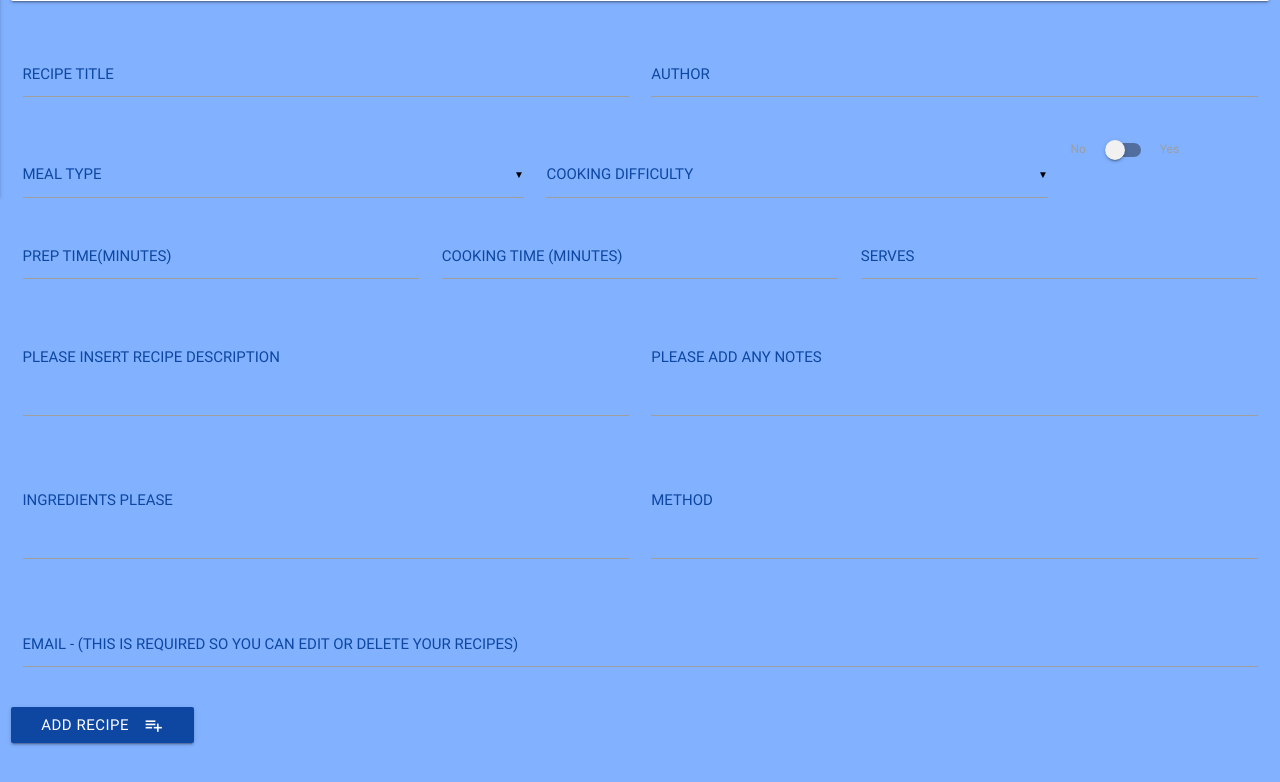
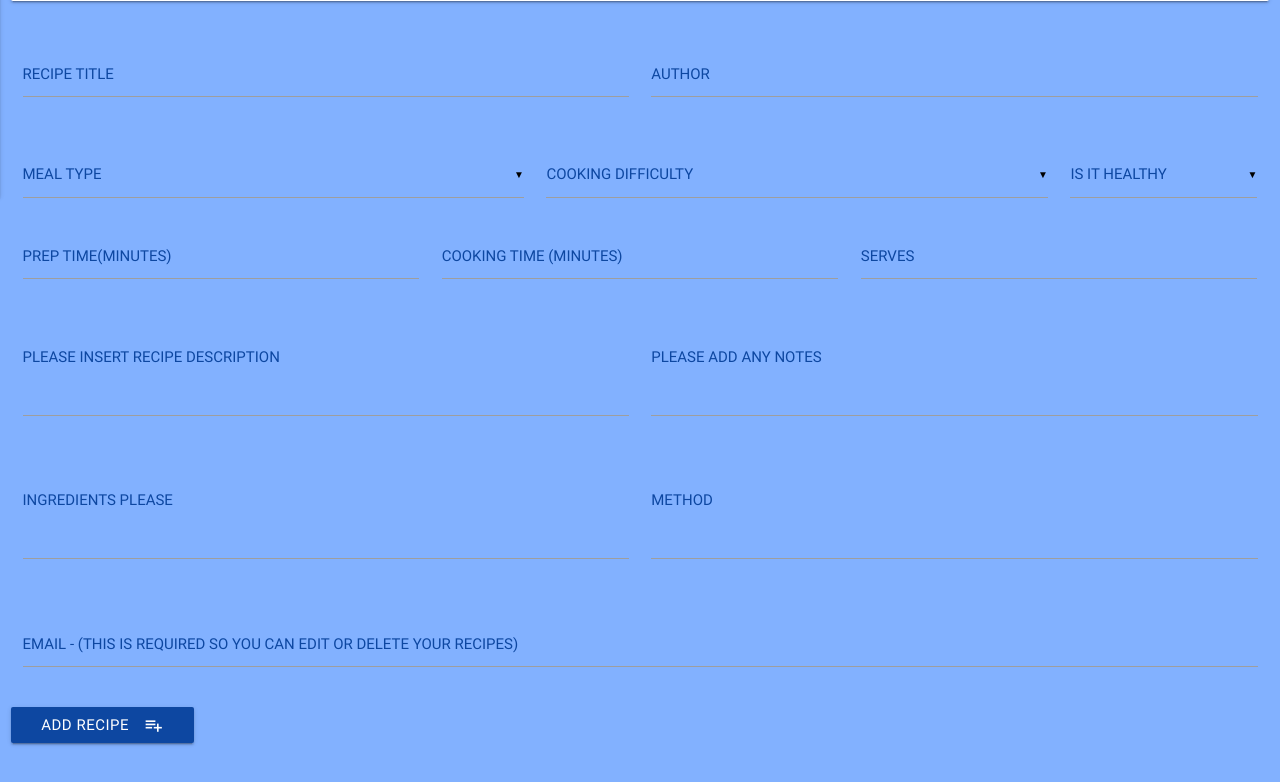
Before and after one commit to jjackson19862017/Milestone4_Recipes, a Flask app: page /add_recipe in a window 1280 px wide. Shown: the part 663-1445 px from the top of the page. Run offline with Flask 2, Linux system fonts and the light colour scheme; data that the repository does not hold is empty; some libraries are stand-ins or nearby versions.

Commit message:
Added Comments to HTML code

```diff
--- a/app.py
+++ b/app.py
@@ -25,7 +25,8 @@ def view_recipes():
 def add_recipe():
     the_difficulty = mongo.db.difficulty.find()
     the_meal_type = mongo.db.mealtype.find()
-    return render_template("addrecipe.html", difficulty = the_difficulty, mealtype = the_meal_type,  page_title="ADD RECIPE")
+    the_healthy = mongo.db.healthy.find()
+    return render_template("addrecipe.html", difficulty = the_difficulty, mealtype = the_meal_type,healthy=the_healthy,  page_title="ADD RECIPE")
 
 @app.route('/insert_recipe', methods=['POST'])
 def insert_recipe():
@@ -38,7 +39,8 @@ def edit_recipe(recipe_id):
     the_recipe =  mongo.db.recipes.find_one({"_id": ObjectId(recipe_id)})
     the_difficulty = mongo.db.difficulty.find()
     the_meal_type = mongo.db.mealtype.find()
-    return render_template('editrecipe.html', recipe=the_recipe, difficulty = the_difficulty, mealtype = the_meal_type, page_title="EDIT RECIPE")
+    the_healthy = mongo.db.healthy.find()
+    return render_template('editrecipe.html', recipe=the_recipe, difficulty = the_difficulty, mealtype = the_meal_type, healthy=the_healthy,page_title="EDIT RECIPE")
 
 @app.route('/update_recipe/<recipe_id>', methods=["POST"])
 def update_recipe(recipe_id):
--- a/templates/addrecipe.html
+++ b/templates/addrecipe.html
@@ -5,6 +5,7 @@
 </div>
 </div>
 </div>
+<!-- Creates the Form to add a new Recipe into the Collection -->
 <div class="row">
     <form action="{{ url_for('insert_recipe') }}" method="POST" class="col s12">
         <div class="row ">
@@ -36,13 +37,14 @@
                     </select>
                 <label></label>
             </div>
-            <div class="switch col s2">
-                <label>
-                  No
-                  <input id="healthy" name="healthy" type="checkbox">
-                  <span class="lever"></span>
-                  Yes
-                </label>
+            <div class="input-field col s2">
+                <select id="healthy" name="healthy" class="blue-text text-darken-4">
+                      <option value="" disabled selected>IS IT HEALTHY</option>
+                      {% for heal in healthy %}
+                      <option value="{{ heal.healthy_name }}" class="blue-text text-darken-4">{{ heal.healthy_name }}</option>
+                      {% endfor %}
+                    </select>
+                <label></label>
             </div>
             <div class="row">
                 <div class="input-field label col s4">
```
Also changed, not shown: templates/editrecipe.html (+14 -13 lines), templates/recipes.html (+8 -9 lines), README.md.
